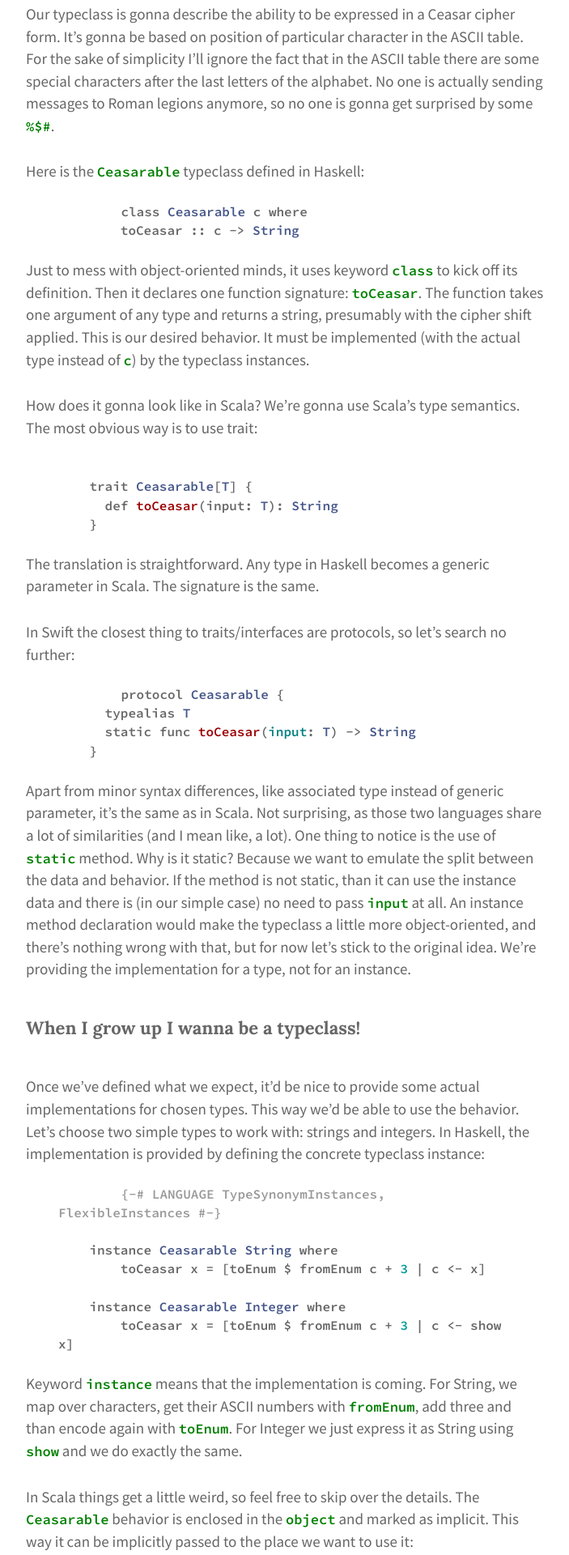
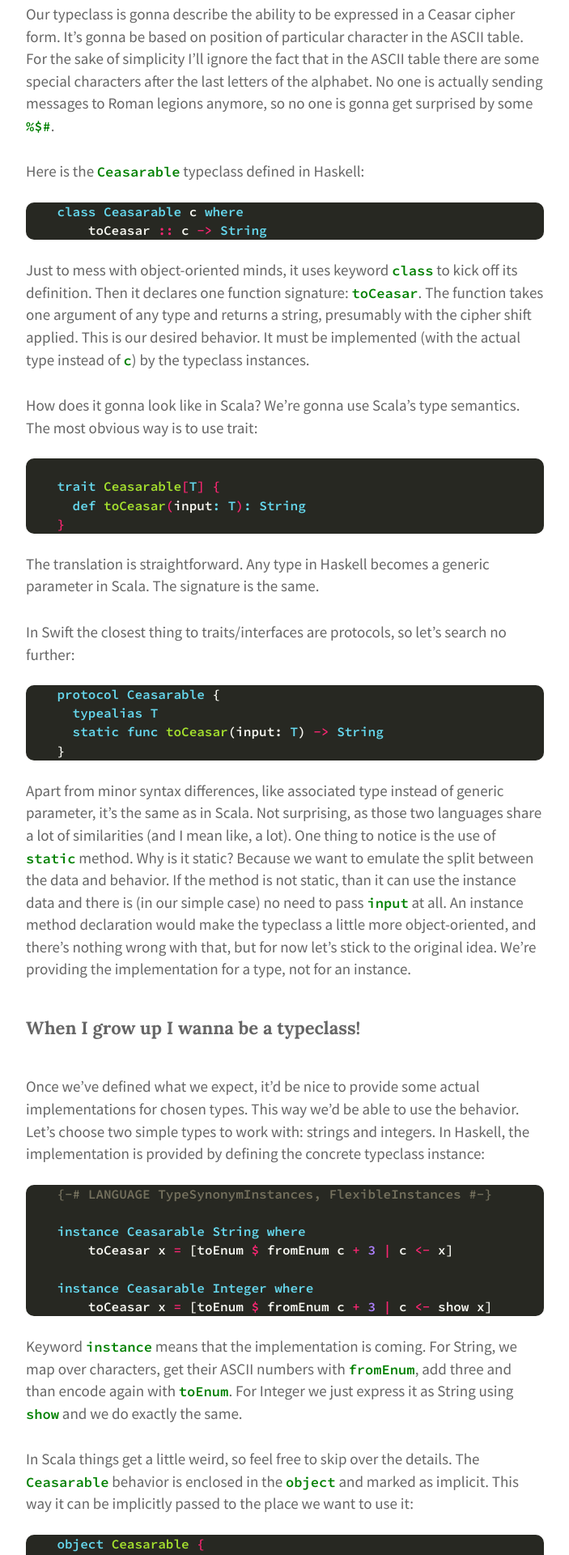
Before and after one commit to siejkowski/siejkowski.github.com, a Jekyll site: the page built from _posts/2015-09-14-typeclasses-in-swift.md, in a window 1280 px wide. Shown: the part 2067-3987 px from the top of the page at 81% size, without its empty margins (288-991 px from the left). Built offline with Jekyll 4.4.1, drawn with Linux system fonts in a browser that asks for light colours.

Commit message:
updated code snippets

```diff
--- a/css/style.css
+++ b/css/style.css
@@ -91,9 +91,18 @@
   margin: auto;
   width: 90%;
 }
+
+figure {
+  display: block;
+  margin: auto;
+}
+
 pre {
+  margin: 0;
+  padding: 0;
+  border-radius: 10px;
   white-space: pre-wrap;
-  text-indent: 3.0em;
+  text-indent: 0.0em;
   font-size: 1em;
 }
 ul, ol, p {
--- a/css/syntax.css
+++ b/css/syntax.css
@@ -1,60 +1,65 @@
-.highlight  { background: #ffffff; }
-.highlight .c { color: #999988; font-style: italic } /* Comment */
-.highlight .err { color: #a61717; background-color: #e3d2d2 } /* Error */
-.highlight .k { font-weight: bold } /* Keyword */
-.highlight .o { font-weight: bold } /* Operator */
-.highlight .cm { color: #999988; font-style: italic } /* Comment.Multiline */
-.highlight .cp { color: #999999; font-weight: bold } /* Comment.Preproc */
-.highlight .c1 { color: #999988; font-style: italic } /* Comment.Single */
-.highlight .cs { color: #999999; font-weight: bold; font-style: italic } /* Comment.Special */
-.highlight .gd { color: #000000; background-color: #ffdddd } /* Generic.Deleted */
-.highlight .gd .x { color: #000000; background-color: #ffaaaa } /* Generic.Deleted.Specific */
+pre.highlight,
+.highlight pre { background-color: #272822; }
+.highlight .hll { background-color: #272822; }
+.highlight .c { color: #75715e } /* Comment */
+.highlight .err { color: #960050; background-color: #1e0010 } /* Error */
+.highlight .k { color: #66d9ef } /* Keyword */
+.highlight .l { color: #ae81ff } /* Literal */
+.highlight .n { color: #f8f8f2 } /* Name */
+.highlight .o { color: #f92672 } /* Operator */
+.highlight .p { color: #f8f8f2 } /* Punctuation */
+.highlight .cm { color: #75715e } /* Comment.Multiline */
+.highlight .cp { color: #75715e } /* Comment.Preproc */
+.highlight .c1 { color: #75715e } /* Comment.Single */
+.highlight .cs { color: #75715e } /* Comment.Special */
 .highlight .ge { font-style: italic } /* Generic.Emph */
-.highlight .gr { color: #aa0000 } /* Generic.Error */
-.highlight .gh { color: #999999 } /* Generic.Heading */
-.highlight .gi { color: #000000; background-color: #ddffdd } /* Generic.Inserted */
-.highlight .gi .x { color: #000000; background-color: #aaffaa } /* Generic.Inserted.Specific */
-.highlight .go { color: #888888 } /* Generic.Output */
-.highlight .gp { color: #555555 } /* Generic.Prompt */
 .highlight .gs { font-weight: bold } /* Generic.Strong */
-.highlight .gu { color: #aaaaaa } /* Generic.Subheading */
-.highlight .gt { color: #aa0000 } /* Generic.Traceback */
-.highlight .kc { font-weight: bold } /* Keyword.Constant */
-.highlight .kd { font-weight: bold } /* Keyword.Declaration */
-.highlight .kp { font-weight: bold } /* Keyword.Pseudo */
-.highlight .kr { font-weight: bold } /* Keyword.Reserved */
-.highlight .kt { color: #445588; font-weight: bold } /* Keyword.Type */
-.highlight .m { color: #009999 } /* Literal.Number */
-.highlight .s { color: #d14 } /* Literal.String */
-.highlight .na { color: #008080 } /* Name.Attribute */
-.highlight .nb { color: #0086B3 } /* Name.Builtin */
-.highlight .nc { color: #445588; font-weight: bold } /* Name.Class */
-.highlight .no { color: #008080 } /* Name.Constant */
-.highlight .ni { color: #800080 } /* Name.Entity */
-.highlight .ne { color: #990000; font-weight: bold } /* Name.Exception */
-.highlight .nf { color: #990000; font-weight: bold } /* Name.Function */
-.highlight .nn { color: #555555 } /* Name.Namespace */
-.highlight .nt { color: #000080 } /* Name.Tag */
-.highlight .nv { color: #008080 } /* Name.Variable */
-.highlight .ow { font-weight: bold } /* Operator.Word */
-.highlight .w { color: #bbbbbb } /* Text.Whitespace */
-.highlight .mf { color: #009999 } /* Literal.Number.Float */
-.highlight .mh { color: #009999 } /* Literal.Number.Hex */
-.highlight .mi { color: #009999 } /* Literal.Number.Integer */
-.highlight .mo { color: #009999 } /* Literal.Number.Oct */
-.highlight .sb { color: #d14 } /* Literal.String.Backtick */
-.highlight .sc { color: #d14 } /* Literal.String.Char */
-.highlight .sd { color: #d14 } /* Literal.String.Doc */
-.highlight .s2 { color: #d14 } /* Literal.String.Double */
-.highlight .se { color: #d14 } /* Literal.String.Escape */
-.highlight .sh { color: #d14 } /* Literal.String.Heredoc */
-.highlight .si { color: #d14 } /* Literal.String.Interpol */
-.highlight .sx { color: #d14 } /* Literal.String.Other */
-.highlight .sr { color: #009926 } /* Literal.String.Regex */
-.highlight .s1 { color: #d14 } /* Literal.String.Single */
-.highlight .ss { color: #990073 } /* Literal.String.Symbol */
-.highlight .bp { color: #999999 } /* Name.Builtin.Pseudo */
-.highlight .vc { color: #008080 } /* Name.Variable.Class */
-.highlight .vg { color: #008080 } /* Name.Variable.Global */
-.highlight .vi { color: #008080 } /* Name.Variable.Instance */
-.highlight .il { color: #009999 } /* Literal.Number.Integer.Long */
+.highlight .kc { color: #66d9ef } /* Keyword.Constant */
+.highlight .kd { color: #66d9ef } /* Keyword.Declaration */
+.highlight .kn { color: #f92672 } /* Keyword.Namespace */
+.highlight .kp { color: #66d9ef } /* Keyword.Pseudo */
+.highlight .kr { color: #66d9ef } /* Keyword.Reserved */
+.highlight .kt { color: #66d9ef } /* Keyword.Type */
+.highlight .ld { color: #e6db74 } /* Literal.Date */
+.highlight .m { color: #ae81ff } /* Literal.Number */
+.highlight .s { color: #e6db74 } /* Literal.String */
+.highlight .na { color: #a6e22e } /* Name.Attribute */
+.highlight .nb { color: #f8f8f2 } /* Name.Builtin */
+.highlight .nc { color: #a6e22e } /* Name.Class */
+.highlight .no { color: #66d9ef } /* Name.Constant */
+.highlight .nd { color: #a6e22e } /* Name.Decorator */
+.highlight .ni { color: #f8f8f2 } /* Name.Entity */
+.highlight .ne { color: #a6e22e } /* Name.Exception */
+.highlight .nf { color: #a6e22e } /* Name.Function */
+.highlight .nl { color: #f8f8f2 } /* Name.Label */
+.highlight .nn { color: #f8f8f2 } /* Name.Namespace */
+.highlight .nx { color: #a6e22e } /* Name.Other */
+.highlight .py { color: #f8f8f2 } /* Name.Property */
+.highlight .nt { color: #f92672 } /* Name.Tag */
+.highlight .nv { color: #f8f8f2 } /* Name.Variable */
+.highlight .ow { color: #f92672 } /* Operator.Word */
+.highlight .w { color: #f8f8f2 } /* Text.Whitespace */
+.highlight .mf { color: #ae81ff } /* Literal.Number.Float */
+.highlight .mh { color: #ae81ff } /* Literal.Number.Hex */
+.highlight .mi { color: #ae81ff } /* Literal.Number.Integer */
+.highlight .mo { color: #ae81ff } /* Literal.Number.Oct */
+.highlight .sb { color: #e6db74 } /* Literal.String.Backtick */
+.highlight .sc { color: #e6db74 } /* Literal.String.Char */
+.highlight .sd { color: #e6db74 } /* Literal.String.Doc */
+.highlight .s2 { color: #e6db74 } /* Literal.String.Double */
+.highlight .se { color: #ae81ff } /* Literal.String.Escape */
+.highlight .sh { color: #e6db74 } /* Literal.String.Heredoc */
+.highlight .si { color: #e6db74 } /* Literal.String.Interpol */
+.highlight .sx { color: #e6db74 } /* Literal.String.Other */
+.highlight .sr { color: #e6db74 } /* Literal.String.Regex */
+.highlight .s1 { color: #e6db74 } /* Literal.String.Single */
+.highlight .ss { color: #e6db74 } /* Literal.String.Symbol */
+.highlight .bp { color: #f8f8f2 } /* Name.Builtin.Pseudo */
+.highlight .vc { color: #f8f8f2 } /* Name.Variable.Class */
+.highlight .vg { color: #f8f8f2 } /* Name.Variable.Global */
+.highlight .vi { color: #f8f8f2 } /* Name.Variable.Instance */
+.highlight .il { color: #ae81ff } /* Literal.Number.Integer.Long */
+.highlight .gh { } /* Generic Heading & Diff Header */
+.highlight .gu { color: #75715e; } /* Generic.Subheading & Diff Unified/Comment? */
+.highlight .gd { color: #f92672; } /* Generic.Deleted & Diff Deleted */
+.highlight .gi { color: #a6e22e; } /* Generic.Inserted & Diff Inserted */
```
Also changed, not shown: 1 other file.
